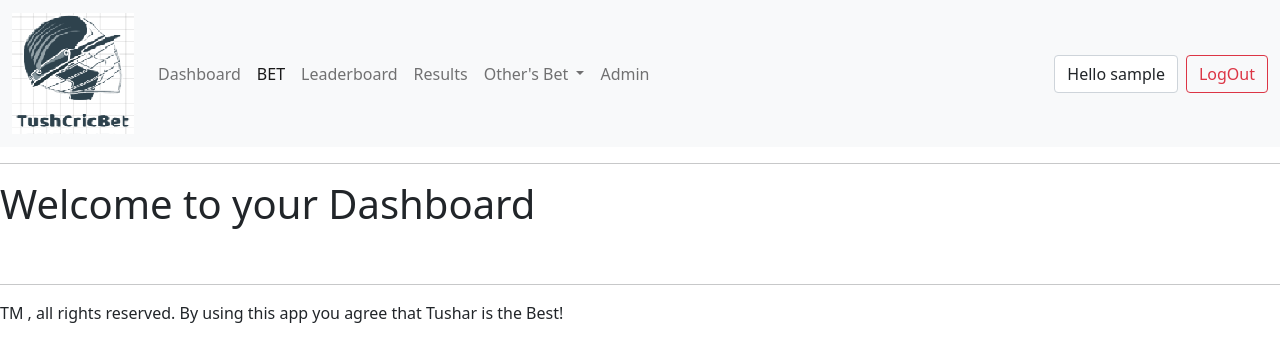
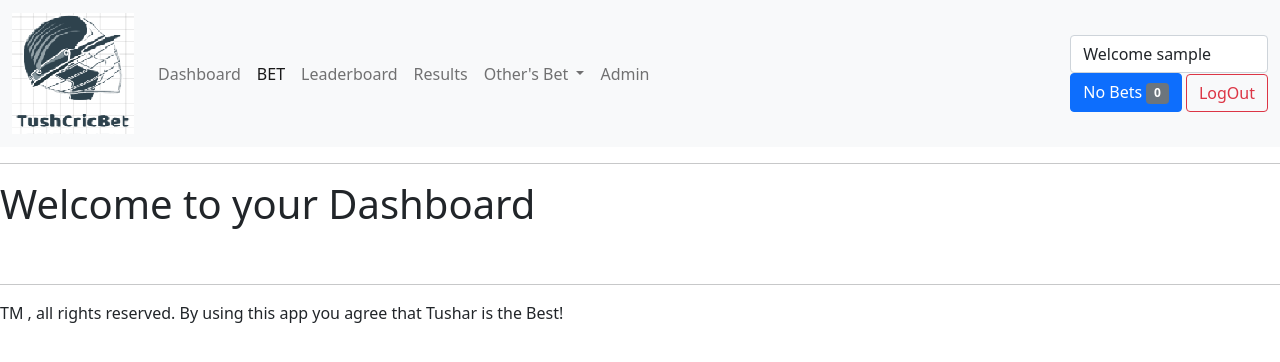
Before and after one commit to tusharbmw/cricBet, a Django app: page /dashboard/ in a window 1280 px wide. Shown: the top 362 px of the page. Run offline with Django 3.2, Linux system fonts and the light colour scheme; the visitor is signed in with stand-in values (Sample User, id 1); data comes from the database, SQL or seed files in the repository; data that the repository does not hold is empty; some libraries are stand-ins or nearby versions.

Commit message:
add button to show number of bets which user hasn't selected

```diff
--- a/src/accounts/templates/accounts/navbar.html
+++ b/src/accounts/templates/accounts/navbar.html
@@ -34,8 +34,15 @@
         </li>
       </ul>
       <form class="d-flex">
-        <span class="form-control me-2">Hello {{request.user}} </span>
+        <div class="d-grid gap-2 d-md-block">
+        <span class="form-control me-2">Welcome {{request.user}} </span>
+        {%if no_bets is not None%}
+          <button type="button" class="btn btn-primary" onclick="window.location.href='/schedule'">
+          No Bets <span class="badge bg-secondary">{{no_bets}}</span>
+          </button>
+        {% endif %}
         <button type="button" class="btn btn-outline-danger" onclick="window.location.href='/logout'">LogOut</button>
+        </div>
       </form>
     </div>
   </div>
--- a/src/accounts/views.py
+++ b/src/accounts/views.py
@@ -20,10 +20,27 @@ hdr = {
     'Accept-Language': 'en-US,en;q=0.8',
     'Connection': 'keep-alive'}
 
+
 # Create your views here.
 @register.filter
 def get_item(dictionary, key):
     return dictionary.get(key)
+
+
+def get_missing_bet_count(user):
+    try:
+        user = User.objects.get(username=user)
+    except:
+        return -1
+    if user is None:
+        return -1
+    cnt = 0
+    now = datetime.now(timezone.utc)
+    matches = Match.objects.filter(datetime__gte=now, datetime__lte=now + timedelta(days=5)).order_by('datetime')
+    for m in matches:
+        if m.selection_set.filter(user=user).count() == 0:
+            cnt += 1
+    return cnt
 
 
 def home(request):
@@ -236,6 +253,9 @@ def leaderboard(request):
     context['total'] = sorted(total.items(), key=lambda x: x[1], reverse=True)
     context['lost'] = lost
     context['won'] = won
+    cnt = get_missing_bet_count(request.user)
+    if cnt >= 0:
+        context['no_bets'] = cnt
     return render(request, 'accounts/leaderboard.html', context)
 
 
@@ -285,6 +305,10 @@ def dashboard(request):
         context['last_match_sel1'] = ", ".join(last_match_sel1)
         context['last_match_sel2'] = ", ".join(last_match_sel2)
 
+    cnt = get_missing_bet_count(request.user)
+    if cnt >= 0:
+        context['no_bets'] = cnt
+
     return render(request, 'accounts/dashboard.html', context)
 
 
@@ -300,7 +324,7 @@ def schedule_view(request, pk=''):
         disabled = ''
     else:
         disabled = 'disabled'
-
+    context = {}
     matches_list = []
     now = datetime.now(timezone.utc)
     matches = Match.objects.filter(datetime__gte=now, datetime__lte=now + timedelta(days=5)).order_by('datetime')
@@ -323,8 +347,13 @@ def schedule_view(request, pk=''):
             else:
                 tmp_dict['team2_checked'] = 'checked'
         matches_list.append(tmp_dict)
-    return render(request, 'accounts/schedule.html',
-                  {'matches_list': matches_list, 'uname': user.username, 'disabled': disabled})
+    cnt = get_missing_bet_count(request.user)
+    if cnt >=0:
+        context['no_bets'] = cnt
+    context['matches_list'] = matches_list
+    context['uname'] = user.username
+    context['disabled'] = disabled
+    return render(request, 'accounts/schedule.html', context)
 
 @login_required(login_url='/login')
 def results_view(request):
@@ -362,4 +391,7 @@ def results_view(request):
             matches.append(matches_dict)
 
     context["matches"] = matches
+    cnt = get_missing_bet_count(request.user)
+    if cnt >=0:
+        context['no_bets'] = cnt
     return render(request, 'accounts/results.html', context)
```
